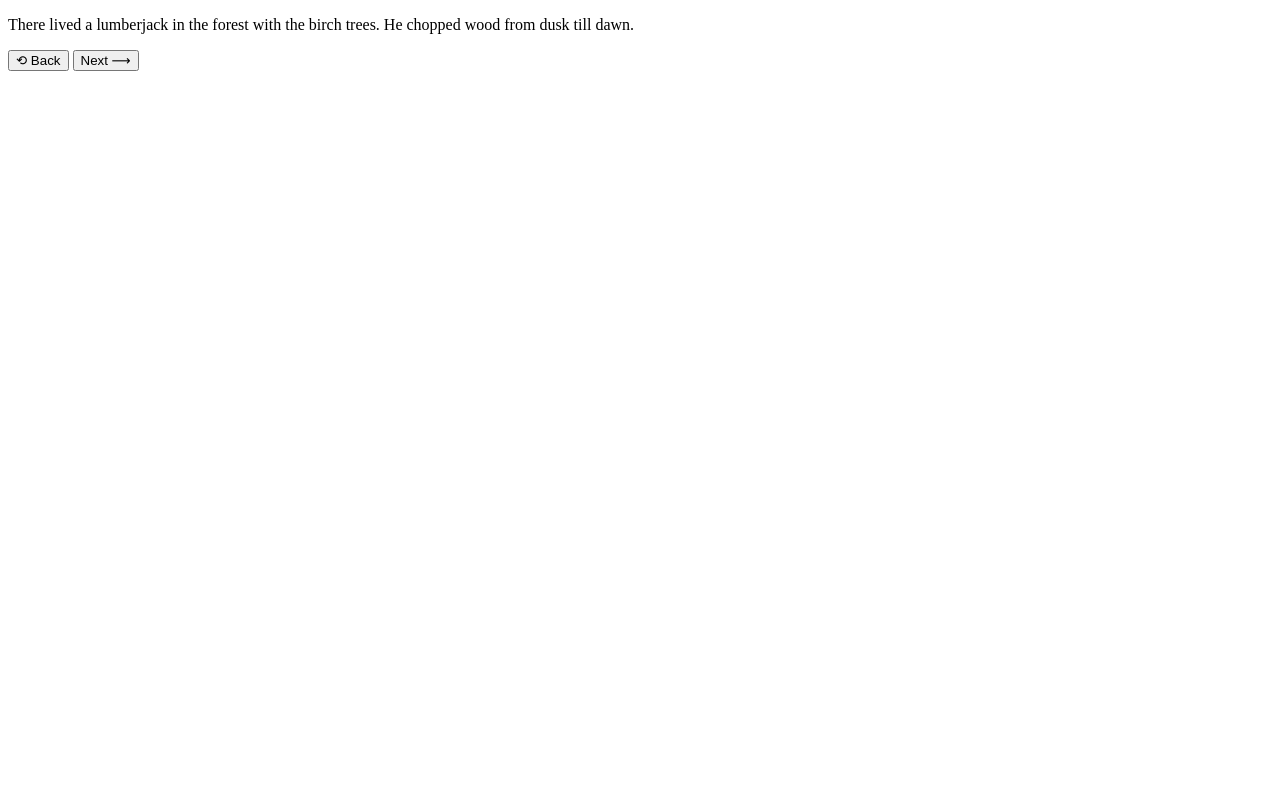
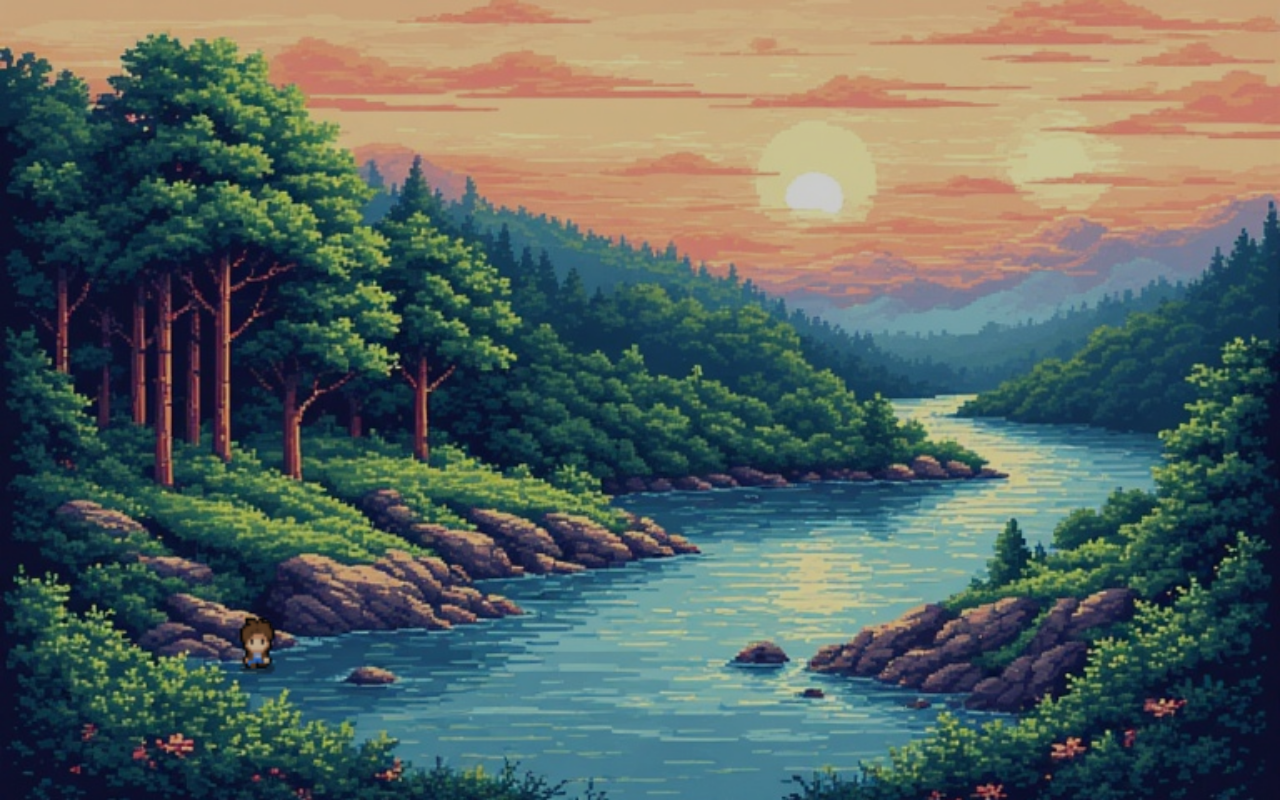
Before and after one commit to mahsaad112/project, a plain HTML site: page index.html in a window 1280 px wide. Drawn offline with Linux system fonts and the light colour scheme.

Commit message:
Update style.css

```diff
--- a/style.css
+++ b/style.css
@@ -1,57 +1,76 @@
-const storyText = document.getElementById("story-text");
-const nextBtn = document.getElementById("next-btn");
-const backBtn = document.getElementById("back-btn");
-const fishSprite = document.querySelector(".fish");
-
-// Your story paragraphs
-const story = [
-  "There lived a lumberjack in the forest with the birch trees. He chopped wood from dusk till dawn.",
-  "He enjoyed his work. It allowed him to be by himself.",
-  "After the day's work, he would sit by the river and watch the sun fade beyond the trees.",
-  "One day, during his supper, he finds a fish.",  // fish appears here
-  "The fish says, 'O beast of the lands. I have seen you many a day near the river. Will you come to destroy the water-land, the way you have waged war against the forest?'",
-  "The lumberjack replies, 'Sire, I have no wish nor desire to harm your abode. I simply come here to awe at the sight of the river and the suns.'",
-  "'I see. You seek not destruction, you merely gaze at the sky and the world around. What for, may I ask?'",
-  "'I humbly apologise. I do not have an answer to your query. I come here because I think I am required to... by my very nature?'",
-  "'What nature do you speak of, o beast of the lands?'",
-  "'The innate nature of my species. We are drawn by mesmerising sights. Beauty of which we cannot rationally measure.'",
-  "'Oh. I understand.'",
-  "'Really sire? Do not mind my curiosity, but, what do you mean?'"
-];
-
-let index = 0;
-
-function showText() {
-  // Show or hide fish sprite
-  if (index >= 3) { // index 3 is where fish first appears
-    fishSprite.style.display = "block";
-  } else {
-    fishSprite.style.display = "none";
-  }
-
-  // Fade in text
-  storyText.style.opacity = 0;
-  setTimeout(() => {
-    storyText.textContent = story[index];
-    storyText.style.opacity = 1;
-  }, 200);
+/* =======================
+   General Setup
+======================= */
+body {
+  margin: 0;
+  padding: 0;
+  height: 100vh;
+  font-family: 'Georgia', serif;
+  background: linear-gradient(to top, #3b240b, #8b4513, #ffb347);
+  overflow: hidden;
+  color: #fff7e6;
+  display: flex;
+  justify-content: center;
+  align-items: center;
 }
 
-// Next paragraph
-nextBtn.addEventListener("click", () => {
-  if (index < story.length - 1) {
-    index++;
-    showText();
-  }
-});
+/* =======================
+   Scene Container
+======================= */
+.scene {
+  position: relative;
+  width: 100%;
+  height: 100%;
+  text-align: center;
+}
 
-// Previous paragraph
-backBtn.addEventListener("click", () => {
-  if (index > 0) {
-    index--;
-    showText();
-  }
-});
+/* =======================
+   Background
+======================= */
+.background {
+  position: absolute;
+  inset: 0;
+  z-index: 0;
+  background: url('assets/forest-sunset.png') center/cover no-repeat;
+  filter: brightness(0.8);
+  transition: opacity 1s ease;
+}
 
-// Initialize first paragraph
-showText();
+/* =======================
+   Sprites
+======================= */
+.sprite {
+  position: absolute;
+  z-index: 2;
+  background-size: contain;
+  background-repeat: no-repeat;
+  animation: float 3s ease-in-out infinite;
+}
+
+.lumberjack {
+  bottom: 10%;
+  left: 15%;
+  width: 128px;          /* scaled from 48x48 */
+  height: 128px;
+  background-image: url('assets/lumberjack.png');
+  display: block;        /* always visible */
+}
+
+.fish {
+  bottom: 5%;
+  right: 15%;
+  width: 128px;          /* scaled from 16x16 */
+  height: 128px;
+  background-image: url('assets/fish.png');
+  display: none;         /* hidden until paragraph 4 */
+}
+
+/* Floating Animation */
+@keyframes float {
+  0%, 100% { transform: translateY(0); }
+  50% { transform: translateY(-8px); }
+}
+
+/* =======================
+   Story Box
+=====================
```
